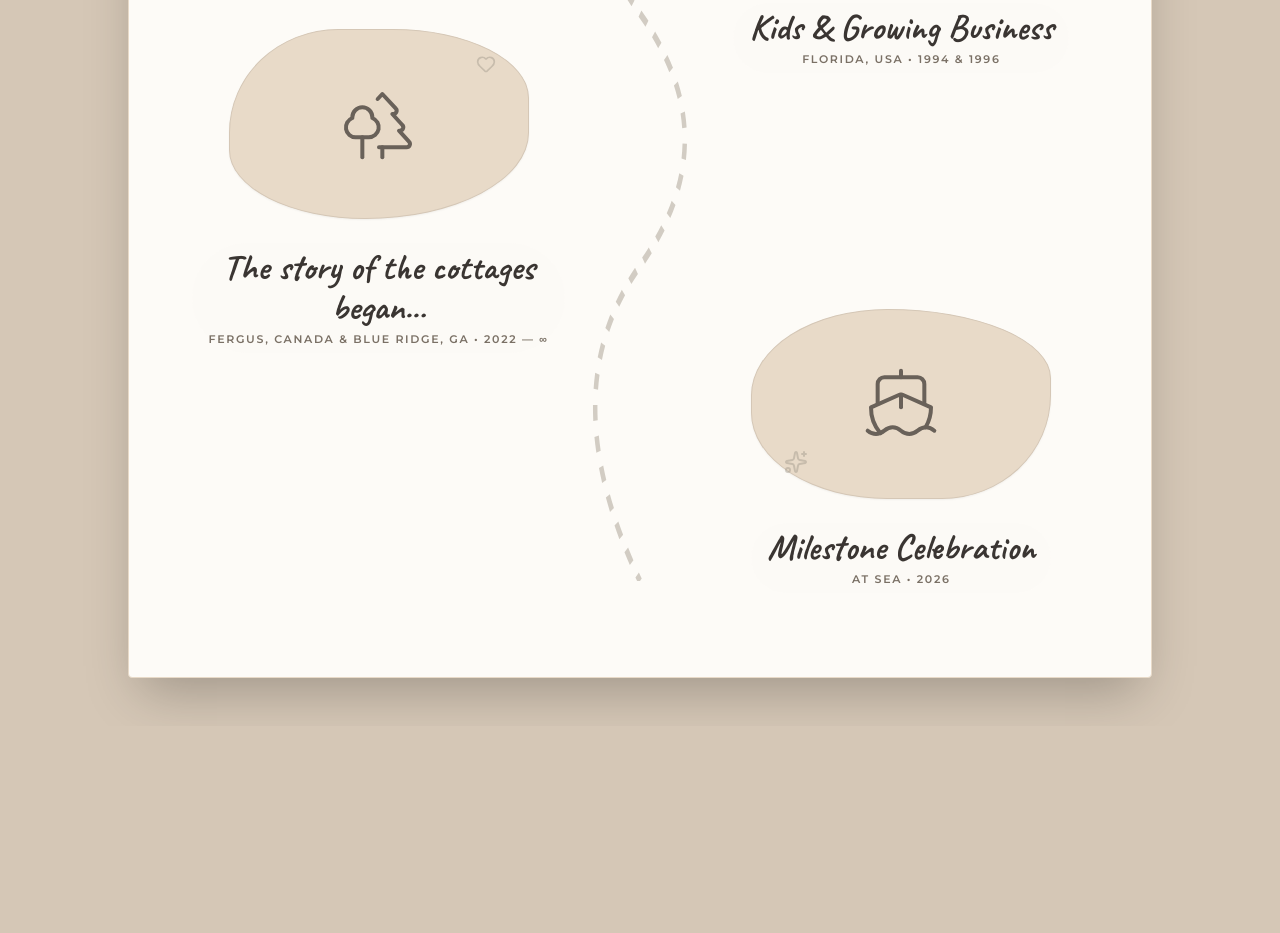
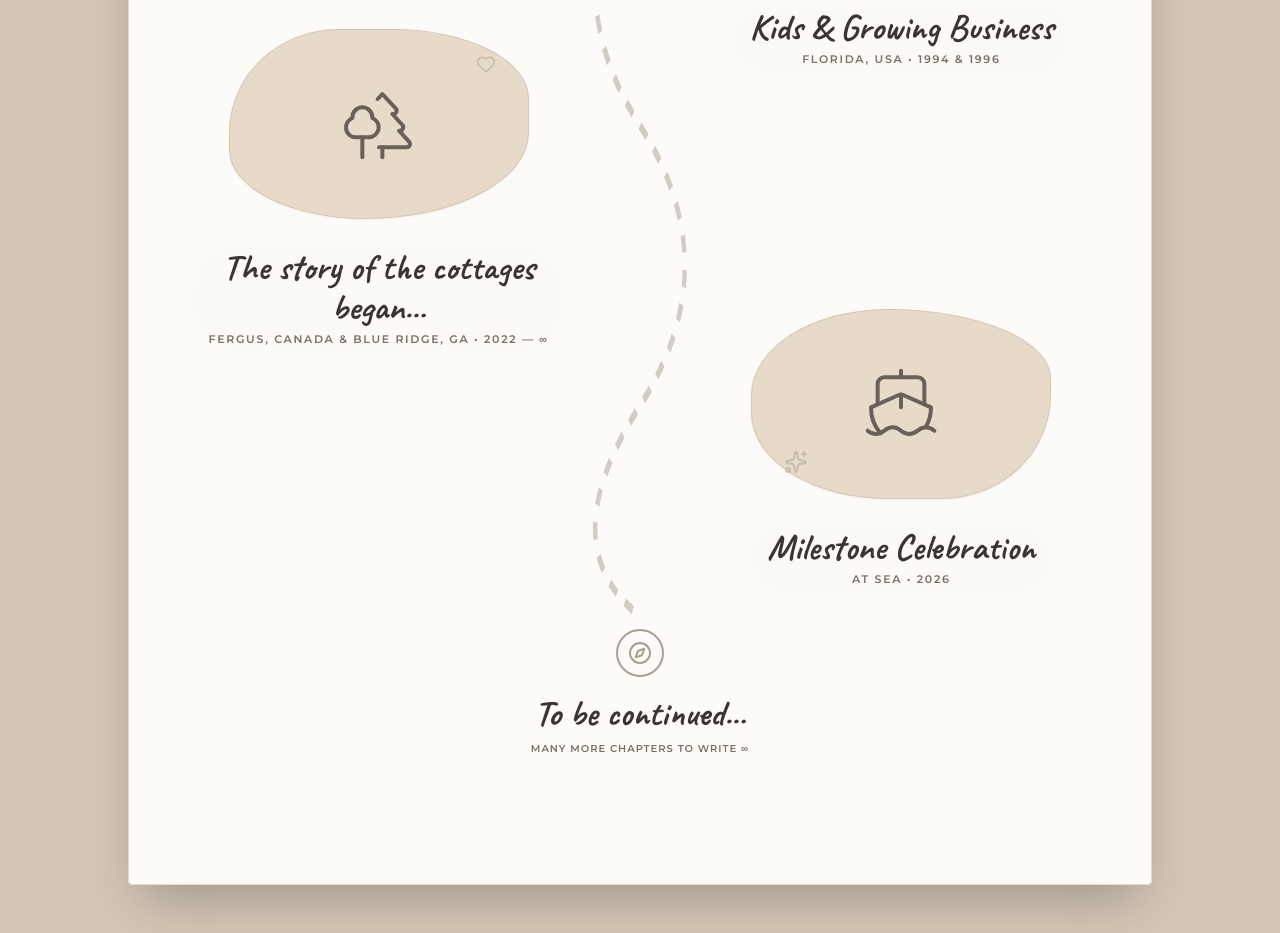
Before and after one commit to Shaily-p/PartyWithHitesh, a plain HTML site: page lifejourneymap.html in a window 1280 px wide. Shown: the part 1444-2377 px from the top of the page. Before the commit the page ends 2170 px from the top, so only its background shows below. Drawn offline with nearby package versions, Linux system fonts and the light colour scheme.

Commit message:
Add future anchor section with ending message
Added a future anchor section with a compass icon and a message.

```diff
--- a/lifejourneymap.html
+++ b/lifejourneymap.html
@@ -60,7 +60,7 @@
             <div class="absolute top-0 left-0 w-full h-full pointer-events-none z-0 opacity-50 hidden md:block">
                 <svg viewBox="0 0 100 100" preserveAspectRatio="none" class="w-full h-full">
                     <path
-                        d="M 50 0 Q 60 8, 50 16 Q 40 24, 50 32 Q 60 40, 50 48 Q 40 56, 50 64 Q 60 72, 50 80 Q 40 88, 50 100"
+                        d="M 50 0 Q 60 8, 50 16 Q 40 24, 50 32 Q 60 40, 50 48 Q 40 56, 50 64 Q 60 72, 50 80 Q 40 88, 50 92"
                         fill="none"
                         stroke="#A89F91"
                         stroke-width="0.5"
@@ -75,6 +75,15 @@
             <!-- Timeline Content -->
             <div class="relative z-10 flex flex-col pt-4" id="timeline-content">
                 <!-- Javascript will inject the items here -->
+            </div>
+
+            <!-- Future Anchor (The Ending) -->
+            <div class="relative z-20 flex flex-col items-center mt-12 mb-8">
+                <div class="w-12 h-12 bg-[#FDFBF7] border-2 border-[#A89F91] rounded-full flex items-center justify-center text-[#A89F91] mb-4">
+                    <i data-lucide="compass" class="w-6 h-6 animate-[spin_10s_linear_infinite]"></i>
+                </div>
+                <h4 class="text-3xl md:text-4xl font-bold text-[#3A3532] handwritten">To be continued...</h4>
+                <p class="text-[10px] tracking-widest text-[#7A7065] uppercase font-bold mt-2">Many more chapters to write ∞</p>
             </div>
 
         </div>
```
